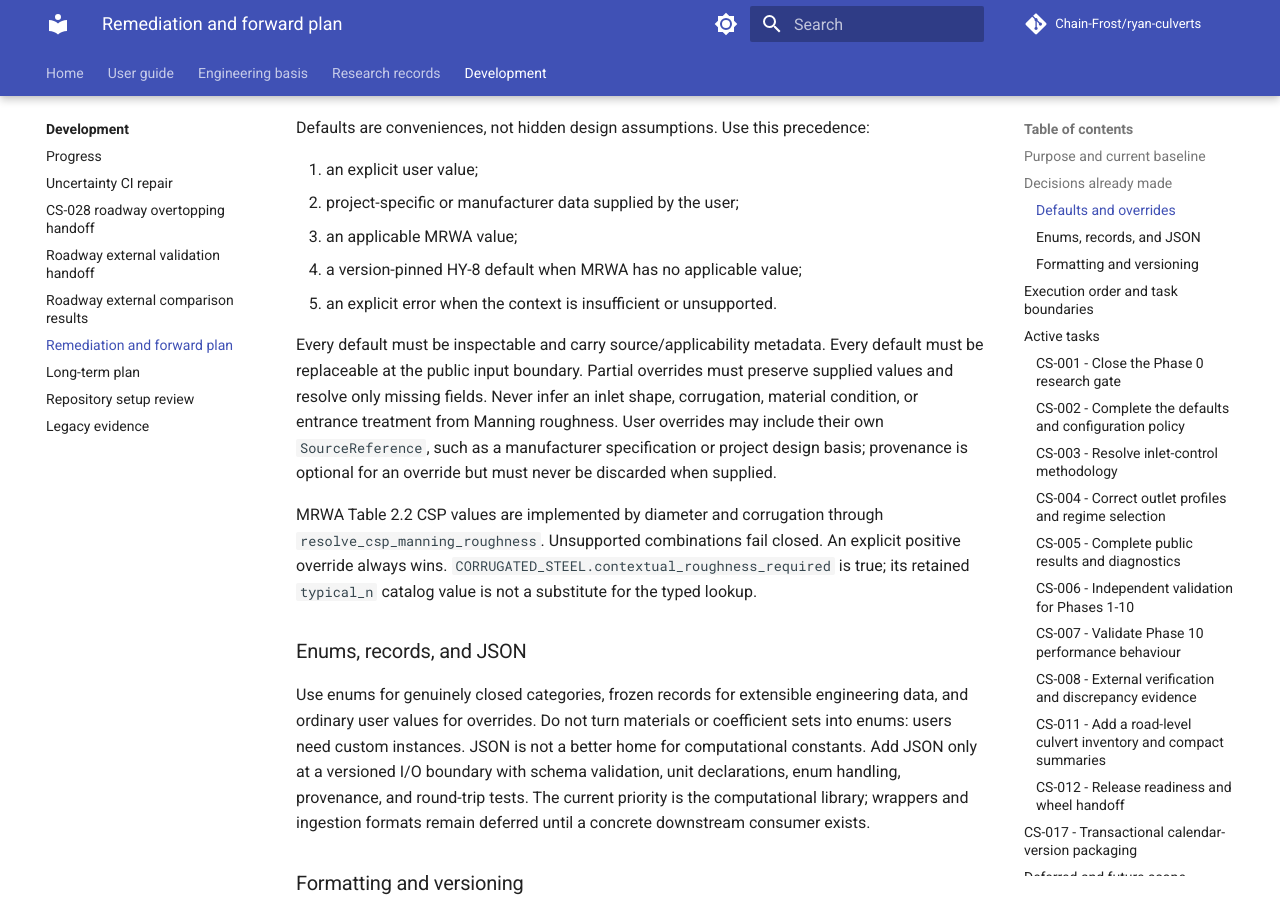
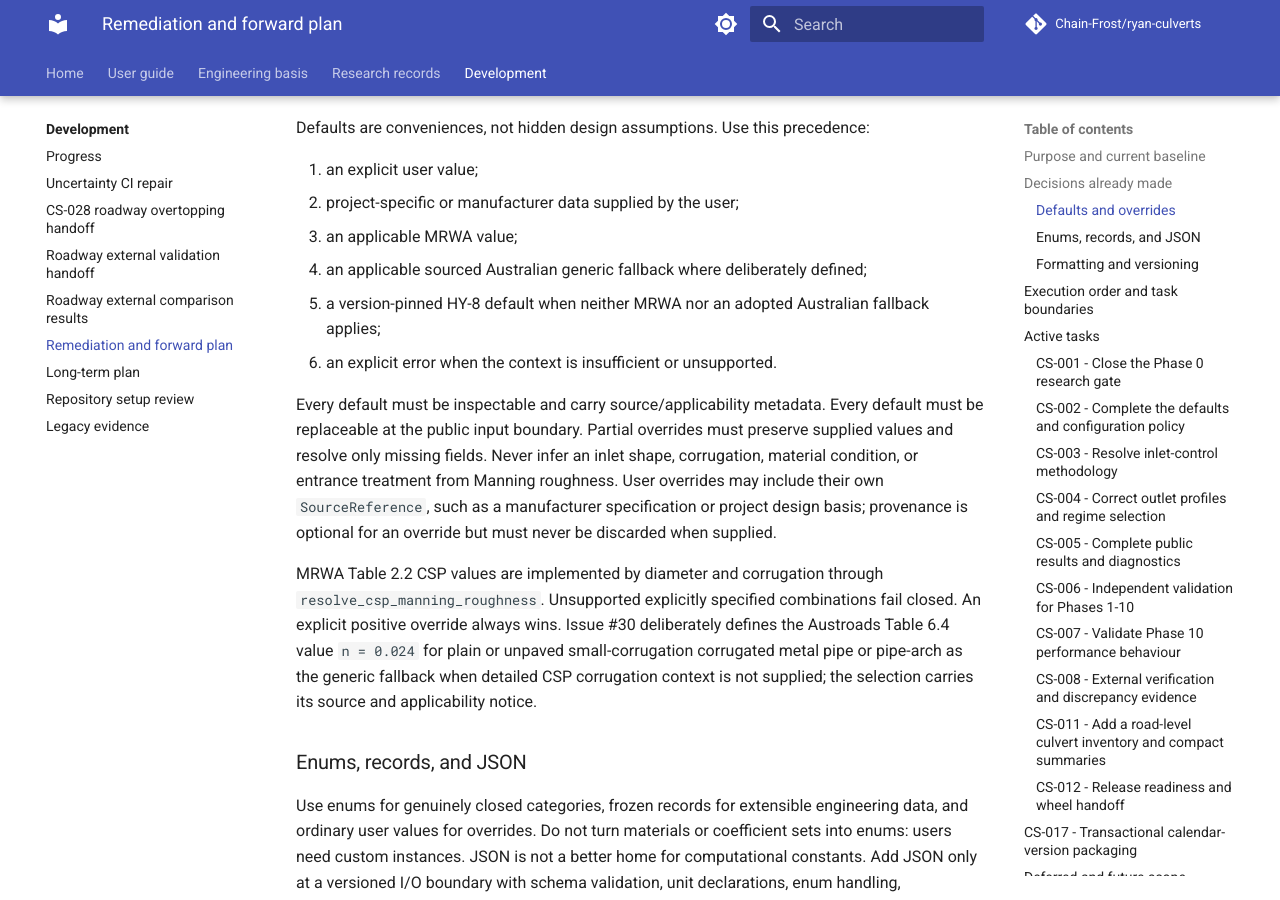
Before and after one commit to Chain-Frost/ryan-culverts, an MkDocs documentation site: the page built from docs/work/2026-09-06-phase-0-to-10-remediation.md, in a window 1280 px wide and 900 px high, scrolled down 779 px. Built offline with MkDocs 1.6.1 and Material for MkDocs 9.7.7, drawn with Linux system fonts in a browser that asks for light colours; comment, search, counter and statistics services are not loaded.

Commit message:
Update default-policy background for issue 30

```diff
--- a/docs/work/2026-09-06-phase-0-to-10-remediation.md
+++ b/docs/work/2026-09-06-phase-0-to-10-remediation.md
@@ -30,8 +30,9 @@ Defaults are conveniences, not hidden design assumptions. Use this precedence:
 1. an explicit user value;
 2. project-specific or manufacturer data supplied by the user;
 3. an applicable MRWA value;
-4. a version-pinned HY-8 default when MRWA has no applicable value;
-5. an explicit error when the context is insufficient or unsupported.
+4. an applicable sourced Australian generic fallback where deliberately defined;
+5. a version-pinned HY-8 default when neither MRWA nor an adopted Australian fallback applies;
+6. an explicit error when the context is insufficient or unsupported.
 
 Every default must be inspectable and carry source/applicability metadata. Every
 default must be replaceable at the public input boundary. Partial overrides must
@@ -42,9 +43,11 @@ specification or project design basis; provenance is optional for an override bu
 must never be discarded when supplied.
 
 MRWA Table 2.2 CSP values are implemented by diameter and corrugation through
-`resolve_csp_manning_roughness`. Unsupported combinations fail closed. An explicit
-positive override always wins. `CORRUGATED_STEEL.contextual_roughness_required` is
-true; its retained `typical_n` catalog value is not a substitute for the typed lookup.
+`resolve_csp_manning_roughness`. Unsupported explicitly specified combinations fail
+closed. An explicit positive override always wins. Issue #30 deliberately defines the
+Austroads Table 6.4 value `n = 0.024` for plain or unpaved small-corrugation corrugated
+metal pipe or pipe-arch as the generic fallback when detailed CSP corrugation context is
+not supplied; the selection carries its source and applicability notice.
 
 ### Enums, records, and JSON
 
```
